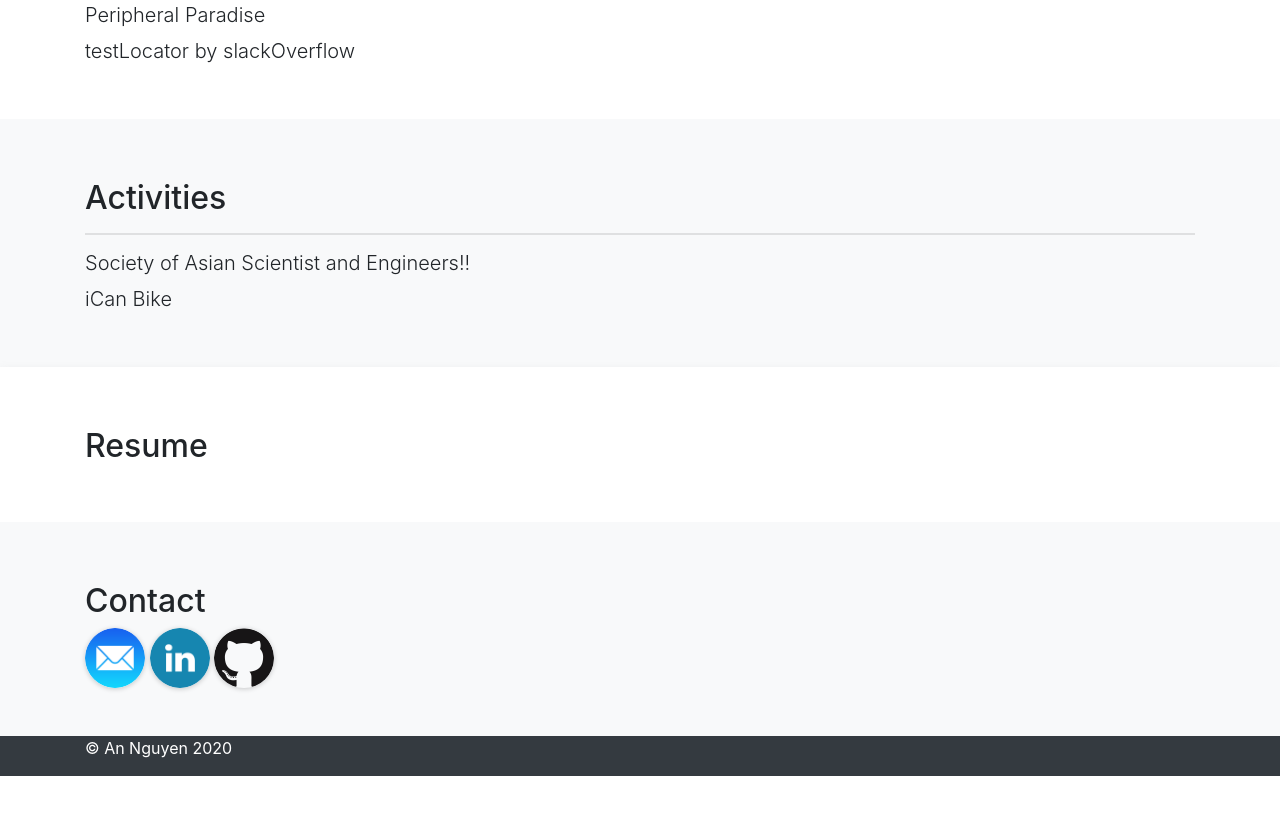
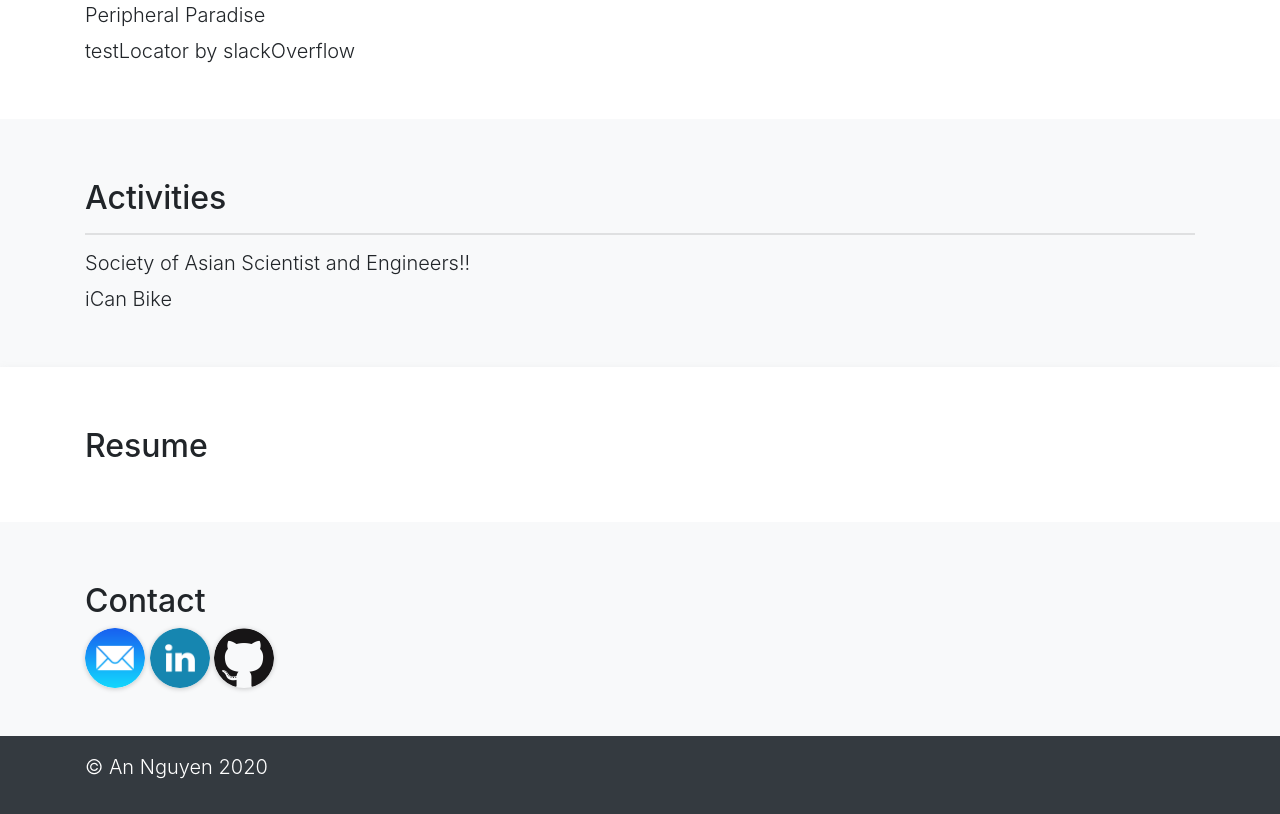
Before and after one commit to annguyens/an.nguyens, a website: page index.html in a window 1280 px wide. Shown: the part 806-1620 px from the top of the page. Before the commit the page ends 1582 px from the top, so only its background shows below. Drawn offline with Linux system fonts and the light colour scheme.

Commit message:
fixing site layout

```diff
--- a/index.html
+++ b/index.html
@@ -122,7 +122,7 @@
 <div class="bg-dark">
   <div class="container">
     <div class="row">
-      <div class="col-lg-12">
+      <div class="col-lg-12 mt-3 mb-3 lead">
           <p style="color: white;"> &copy; An Nguyen 2020</p>
       </div>
     </div>
```
